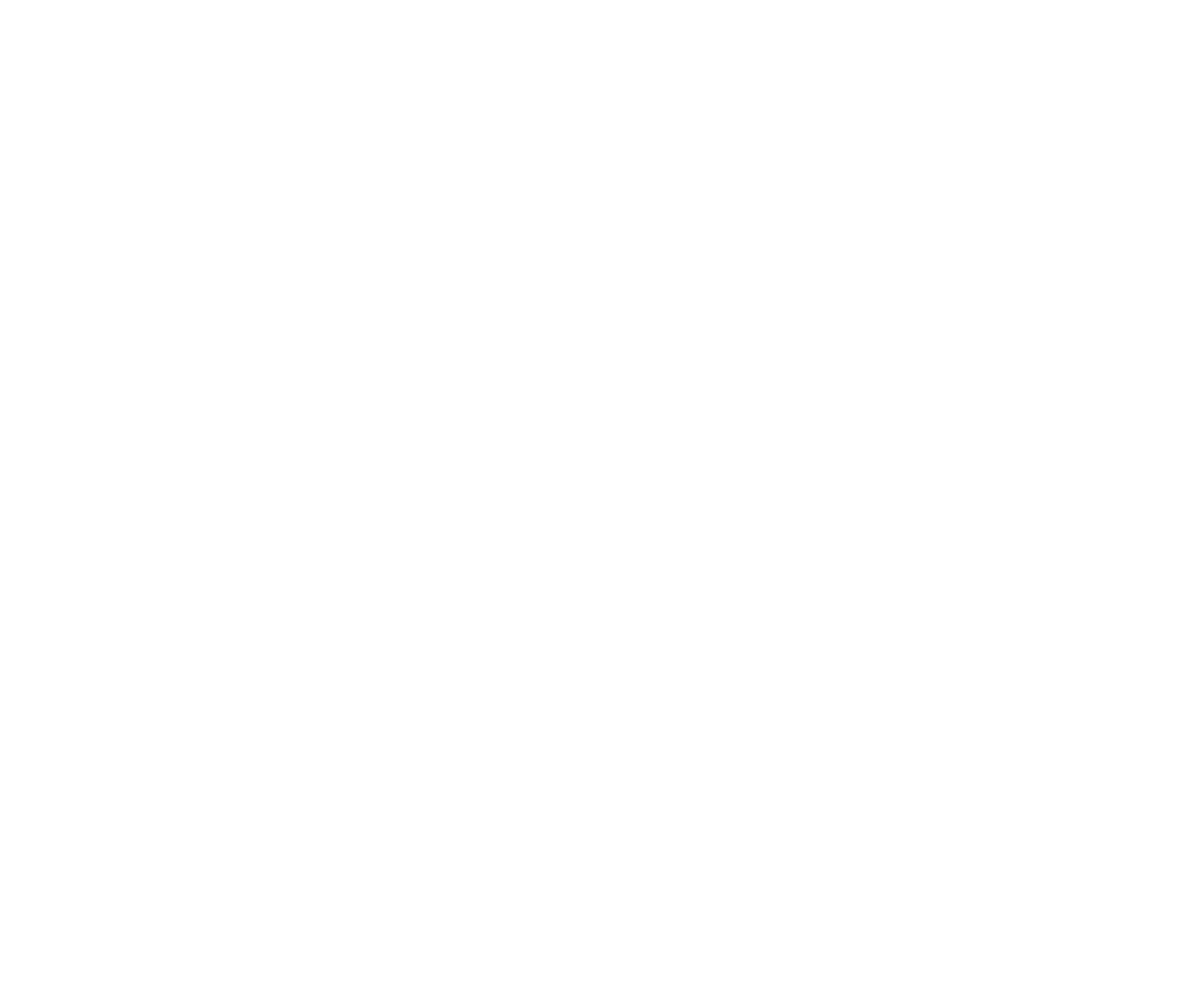
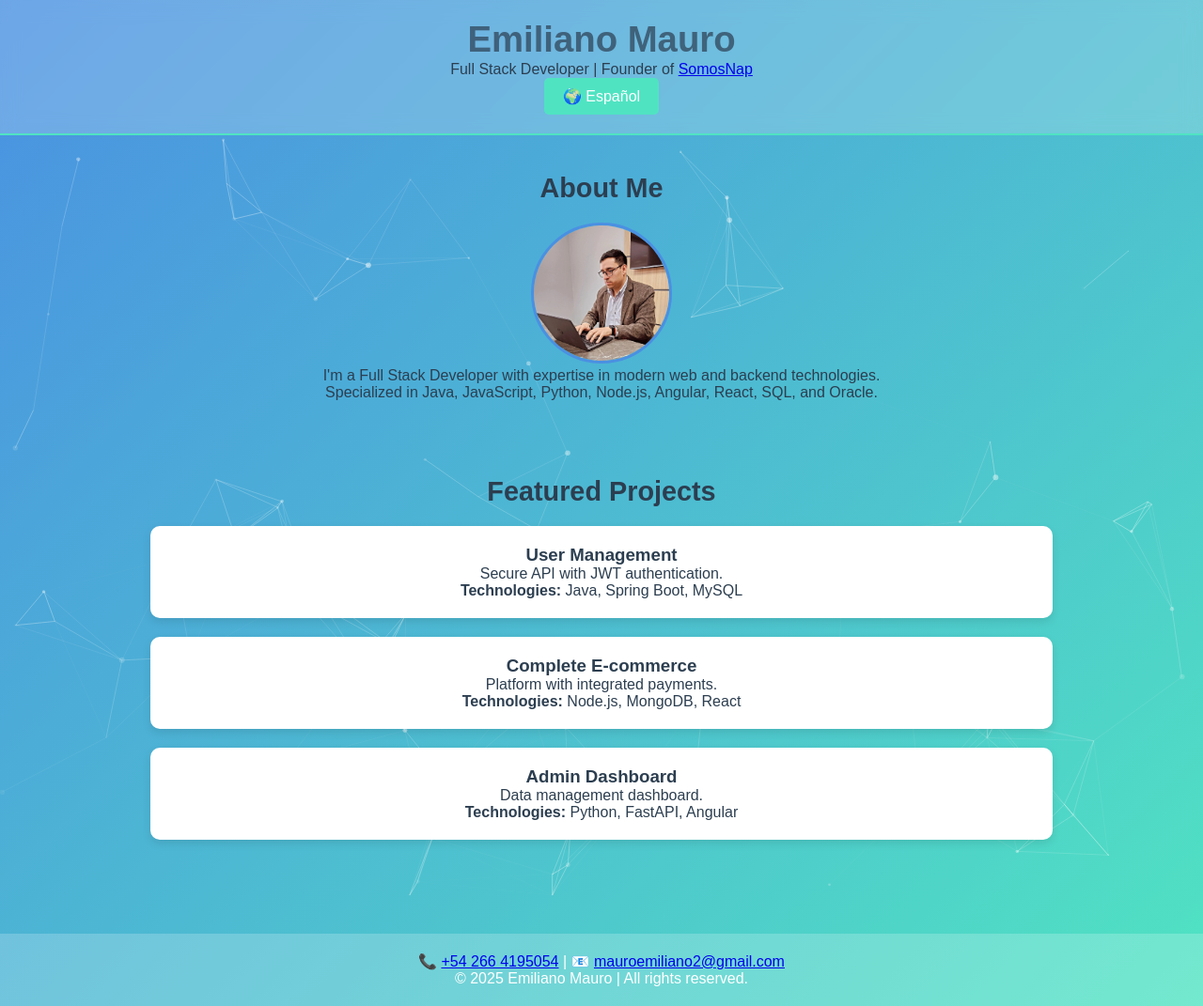
Before and after one commit to MauroEmilianoLopez/portfoliosinjs, a plain HTML site: page index-en.html in a window 1280 px wide. Shown: the whole page at 94% size. Before the commit the page ends 800 px from the top, so only its background shows below. Drawn offline with nearby package versions, Linux system fonts and the light colour scheme.

Commit message:
subiendo

```diff
--- a/index-en.html
+++ b/index-en.html
@@ -0,0 +1,72 @@
+<!DOCTYPE html>
+<html lang="en">
+  <head>
+    <meta charset="UTF-8" />
+    <meta name="viewport" content="width=device-width, initial-scale=1.0" />
+    <title>Emiliano Mauro | Full Stack Developer</title>
+    <link rel="stylesheet" href="styles.css" />
+  </head>
+  <body>
+    <header>
+      <h1 class="fade-in-out">Emiliano Mauro</h1>
+      <p>
+        Full Stack Developer | Founder of
+        <a href="https://somosnap.com/" target="_blank">SomosNap</a>
+      </p>
+      <a href="index.html" class="lang-btn">🌍 Español</a>
+    </header>
+
+    <main id="particles-js">
+      <section id="about">
+        <h2>About Me</h2>
+        <img
+          src="perfil_linkedin.jpg"
+          alt="Photo of Emiliano Mauro"
+          class="profile-photo"
+        />
+        <p>
+          I'm a Full Stack Developer with expertise in modern web and backend
+          technologies.
+        </p>
+        <p>
+          Specialized in Java, JavaScript, Python, Node.js, Angular, React, SQL,
+          and Oracle.
+        </p>
+      </section>
+
+      <section id="projects">
+        <h2>Featured Projects</h2>
+        <div class="project-card">
+          <h3>User Management</h3>
+          <p>Secure API with JWT authentication.</p>
+          <p><strong>Technologies:</strong> Java, Spring Boot, MySQL</p>
+        </div>
+        <div class="project-card">
+          <h3>Complete E-commerce</h3>
+          <p>Platform with integrated payments.</p>
+          <p><strong>Technologies:</strong> Node.js, MongoDB, React</p>
+        </div>
+        <div class="project-card">
+          <h3>Admin Dashboard</h3>
+          <p>Data management dashboard.</p>
+          <p><strong>Technologies:</strong> Python, FastAPI, Angular</p>
+        </div>
+      </section>
+    </main>
+    <footer>
+      <p>
+        📞
+        <a href="https://wa.me/542664195054" target="_blank">+54 266 4195054</a>
+        | 📧
+        <a href="mailto:mauroemiliano2@gmail.com">mauroemiliano2@gmail.com</a>
+      </p>
+      <p>&copy; 2025 Emiliano Mauro | All rights reserved.</p>
+    </footer>
+    <script src="http://cdn.jsdelivr.net/particles.js/2.0.0/particles.min.js"></script>
+    <script>
+      particlesJS.load("particles-js", "particles.json", function () {
+        console.log("Particles.js cargado correctamente");
+      });
+    </script>
+  </body>
+</html>
--- /dev/null
+++ b/particles.json
@@ -0,0 +1,97 @@
+{
+  "particles": {
+    "number": {
+      "value": 10,
+      "density": {
+        "enable": true,
+        "value_area": 120
+      }
+    },
+    "color": {
+      "value": "#ffffff"
+    },
+    "shape": {
+      "type": "circle"
+    },
+    "opacity": {
+      "value": 0.5,
+      "random": true,
+      "anim": {
+        "enable": false,
+        "speed": 1,
+        "opacity_min": 0.1,
+        "sync": false
+      }
+    },
+    "size": {
+      "value": 3,
+      "random": true,
+      "anim": {
+        "enable": false,
+        "speed": 40,
+        "size_min": 0.1,
+        "sync": false
+      }
+    },
+    "line_linked": {
+      "enable": true,
+      "distance": 150,
+      "color": "#ffffff",
+      "opacity": 0.4,
+      "width": 1
+    },
+    "move": {
+      "enable": true,
+      "speed": 2,
+      "direction": "none",
+      "random": false,
+      "straight": false,
+      "out_mode": "out",
+      "attract": {
+        "enable": false,
+        "rotateX": 600,
+        "rotateY": 1200
+      }
+    }
+  },
+  "interactivity": {
+    "detect_on": "canvas",
+    "events": {
+      "onhover": {
+        "enable": true,
+        "mode": "grab"
+      },
+      "onclick": {
+        "enable": false,
+        "mode": "push"
+      },
+      "resize": true
+    },
+    "modes": {
+      "grab": {
+        "distance": 140,
+        "line_linked": {
+          "opacity": 1
+        }
+      },
+      "bubble": {
+        "distance": 400,
+        "size": 40,
+        "duration": 2,
+        "opacity": 0.8,
+        "speed": 3
+      },
+      "repulse": {
+        "distance": 200,
+        "duration": 0.4
+      },
+      "push": {
+        "particles_nb": 4
+      },
+      "remove": {
+        "particles_nb": 2
+      }
+    }
+  },
+  "retina_detect": true
+}
--- a/styles.css
+++ b/styles.css
@@ -0,0 +1,137 @@
+/* Paleta de colores fríos */
+:root {
+  --primary-color: #4a90e2;
+  --secondary-color: #50e3c2;
+  --background-color: #e3f2fd;
+  --text-color: #2c3e50;
+  --card-color: white;
+}
+
+/* Reset básico */
+* {
+  margin: 0;
+  padding: 0;
+  box-sizing: border-box;
+}
+
+/* Estilos generales */
+body {
+  font-family: "Arial", sans-serif;
+  background: linear-gradient(
+    135deg,
+    var(--primary-color),
+    var(--secondary-color)
+  );
+  color: var(--text-color);
+  text-align: center;
+  transition: background 0.5s ease-in-out;
+}
+
+/* Animación de entrada para el nombre */
+.fade-in-out {
+  animation: fadeInOut 3s infinite alternate;
+}
+
+@keyframes fadeInOut {
+  0% {
+    opacity: 0.3;
+    transform: scale(0.9);
+  }
+  100% {
+    opacity: 1;
+    transform: scale(1);
+  }
+}
+
+/* Encabezado */
+header {
+  padding: 20px;
+  background: rgba(255, 255, 255, 0.2);
+  backdrop-filter: blur(10px);
+  border-bottom: 2px solid var(--secondary-color);
+}
+
+h1 {
+  font-size: 2.5rem;
+}
+
+h2 {
+  font-size: 1.8rem;
+}
+
+/* Botón de cambio de idioma */
+.lang-btn {
+  display: inline-block;
+  padding: 10px 20px;
+  background: var(--secondary-color);
+  color: white;
+  text-decoration: none;
+  border-radius: 5px;
+  transition: background 0.3s ease-in-out;
+}
+
+.lang-btn:hover {
+  background: var(--primary-color);
+}
+
+/* Contenedor */
+.container {
+  max-width: 900px;
+  margin: 40px auto;
+  padding: 20px;
+}
+
+/* Secciones */
+section {
+  padding: 40px;
+}
+
+/* Tarjetas de proyectos */
+.project-card {
+  background: var(--card-color);
+  padding: 20px;
+  margin: 20px auto;
+  width: 80%;
+  border-radius: 10px;
+  box-shadow: 0 4px 10px rgba(0, 0, 0, 0.1);
+  transition: transform 0.3s ease-in-out;
+}
+
+.project-card:hover {
+  transform: scale(1.05);
+}
+
+/* Foto de perfil */
+.profile-photo {
+  width: 150px;
+  height: 150px;
+  border-radius: 50%;
+  object-fit: cover;
+  border: 3px solid var(--primary-color);
+  margin-top: 20px;
+  transition: transform 0.3s ease-in-out;
+}
+
+.profile-photo:hover {
+  transform: scale(1.1);
+}
+
+/* Pie de página */
+footer {
+  margin-top: 40px;
+  padding: 20px;
+  background: rgba(255, 255, 255, 0.2);
+  color: white;
+}
+
+/* Particulas */
+#particles-js {
+  position: relative;
+}
+#particles-js canvas {
+  position: absolute;
+  aspect-ratio: none;
+  top: 0;
+  left: 0;
+  z-index: -1;
+}
```
Also changed, not shown: index.html (+13 -4 lines).
